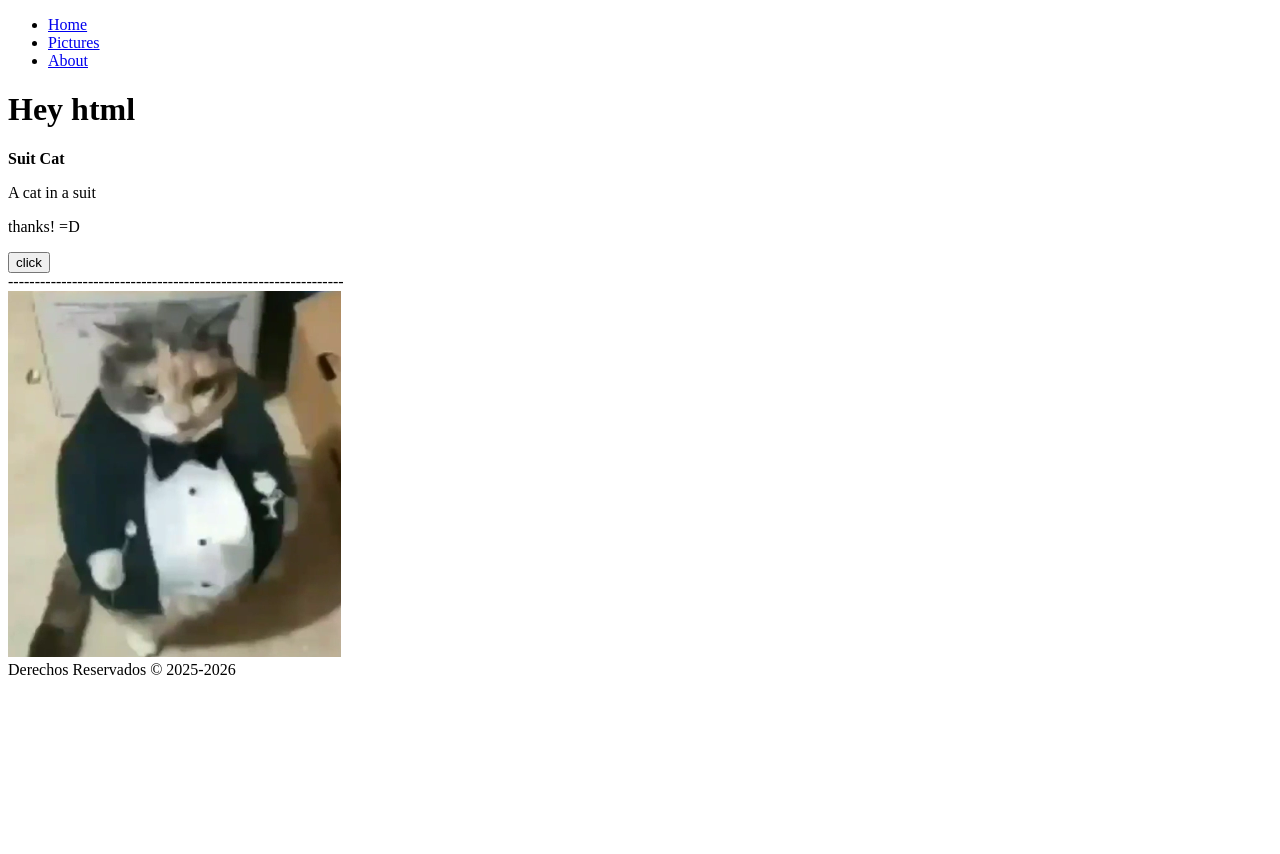
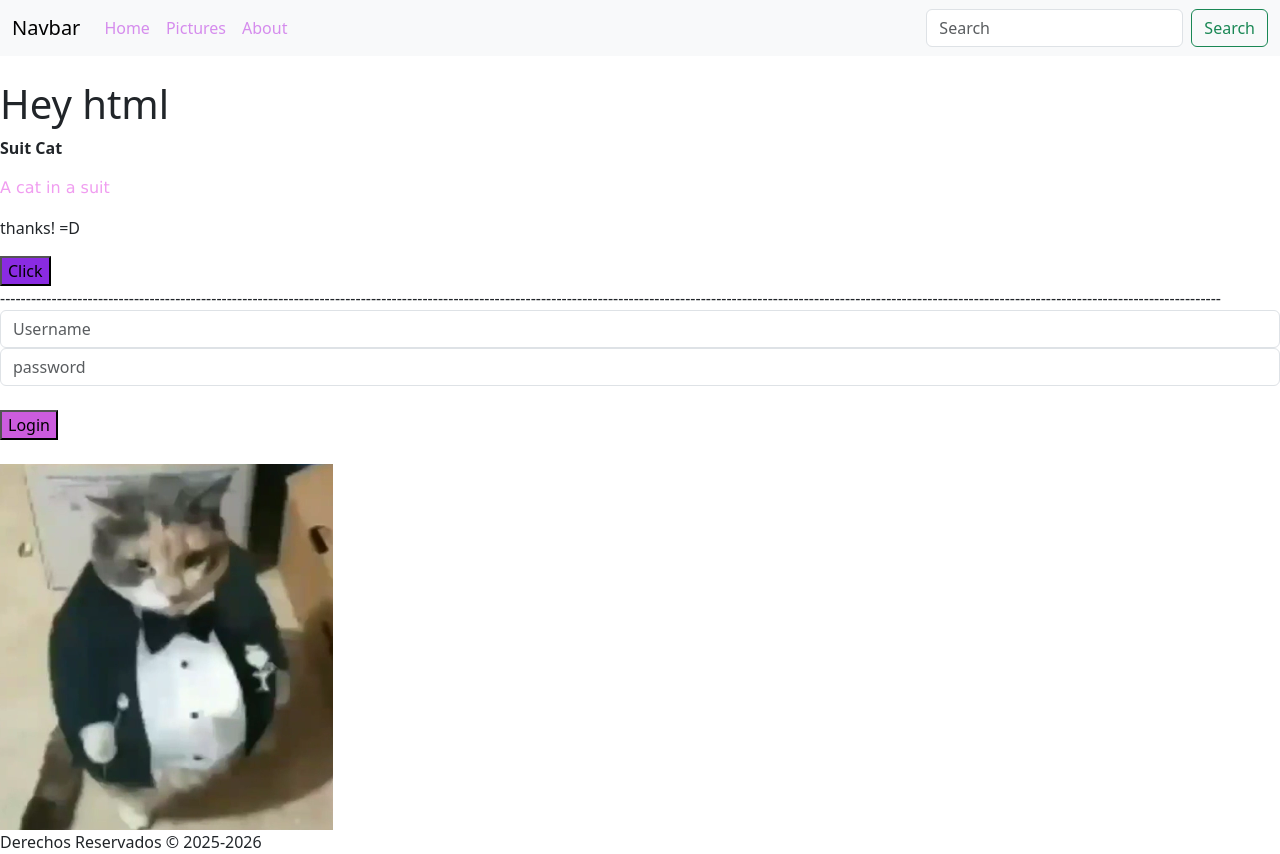
Before and after one commit to humbertocanedo/WebProject, a plain HTML site: page index.html in a window 1280 px wide. Before the commit the page ends 800 px from the top, so only its background shows below. Drawn offline with nearby package versions, Linux system fonts and the light colour scheme.

Commit message:
update navbar

```diff
--- a/index.html
+++ b/index.html
@@ -3,23 +3,69 @@
 <head>
     <meta charset="UTF-8">
     <meta name="viewport" content="width=device-width, initial-scale=1.0">
+    <link rel="stylesheet" href="./styles/style.css">
+    <link href="https://cdn.jsdelivr.net/npm/bootstrap@5.3.3/dist/css/bootstrap.min.css" rel="stylesheet" integrity="sha384-QWTKZyjpPEjISv5WaRU9OFeRpok6YctnYmDr5pNlyT2bRjXh0JMhjY6hW+ALEwIH" crossorigin="anonymous">
     <title>Webproject</title>
 </head>
 <body>
+    <nav class="navbar navbar-expand-lg bg-body-tertiary">
+        <div class="container-fluid">
+          <a class="navbar-brand" href="#">Navbar</a>
+          <button class="navbar-toggler" type="button" data-bs-toggle="collapse" data-bs-target="#navbarSupportedContent" aria-controls="navbarSupportedContent" aria-expanded="false" aria-label="Toggle navigation">
+            <span class="navbar-toggler-icon"></span>
+          </button>
+          <div class="collapse navbar-collapse" id="navbarSupportedContent">
+            <ul class="navbar-nav me-auto mb-2 mb-lg-0">
+              <li class="nav-item">
+                <a class="nav-link active" aria-current="page" href="#">Home</a>
+              </li>
+              <li class="nav-item">
+                <a class="nav-link" href="./pages/pictures.html">Pictures</a>
+              </li>
+
+              <li class="nav-item">
+                <a class="nav-link" href="./pages/about.html">About</a>
+              </li>
+            </ul>
+            <form class="d-flex" role="search">
+              <input class="form-control me-2" type="search" placeholder="Search" aria-label="Search">
+              <button class="btn btn-outline-success" type="submit">Search</button>
+            </form>
+          </div>
+        </div>
+      </nav>
     <nav>
-        <ul>
-            <li><a href="#">Home</a></li>
-            <li><a href="./pages/pictures.html">Pictures</a></li>
-            <li><a href="./pages/about.html">About</a></li>
-        </ul>
+        <script src="https://cdn.jsdelivr.net/npm/bootstrap@5.3.3/dist/js/bootstrap.bundle.min.js" integrity="sha384-YvpcrYf0tY3lHB60NNkmXc5s9fDVZLESaAA55NDzOxhy9GkcIdslK1eN7N6jIeHz" crossorigin="anonymous"></script>
     </nav>
+<br>
     <h1>Hey html</h1>
+
     <p><strong>Suit Cat</strong></p>
-    <p>A cat in a suit</p>
+    <p id="miparrafo">A cat in a suit</p>
     <p>thanks! =D</p>
-    <button>click</button>
-    <div>---------------------------------------------------------------</div>
+    <button class="boton">Click</button>
+
+    <div>---------------------------------------------------------------------------------------------------------------------------------------------------------------------------------------------------------------------------------------------</div>
+    <input
+    type="text"
+    class="form-control"
+    placeholder="Username"
+    aria-label="Username"
+    />
+
+    <input
+    type="password"
+    class="form-control"
+    placeholder="password"
+    aria-label="password">
+    <br>
+
+    <button class="btn-btn-primary">Login</button>
+    <br>
+    <br>
+
     <img src="./Images/watons.png" alt="">
     <footer>Derechos Reservados &copy; 2025-2026</footer>
+    <script src="https://cdn.jsdelivr.net/npm/bootstrap@5.3.3/dist/js/bootstrap.bundle.min.js" integrity="sha384-YvpcrYf0tY3lHB60NNkmXc5s9fDVZLESaAA55NDzOxhy9GkcIdslK1eN7N6jIeHz" crossorigin="anonymous"></script>
 </body>
 </html>
--- /dev/null
+++ b/styles/style.css
@@ -0,0 +1,7 @@
+#miparrafo {color:rgb(240, 157, 240); font-family: verdana;}
+li > a {color:rgb(213, 140, 237) !important}
+.boton {background-color: blueviolet;}
+li > a {color: yellow;}
+.boton:hover{background-color: rgb(177, 78, 226);}
+.btn-btn-primary {background-color:rgb(204, 92, 222);}
+.btn-btn-primary:hover {background-color: rgb(254, 172, 255);}
```
Also changed, not shown: pages/about.html (+33 -8 lines), pages/pictures.html (+33 -7 lines).
